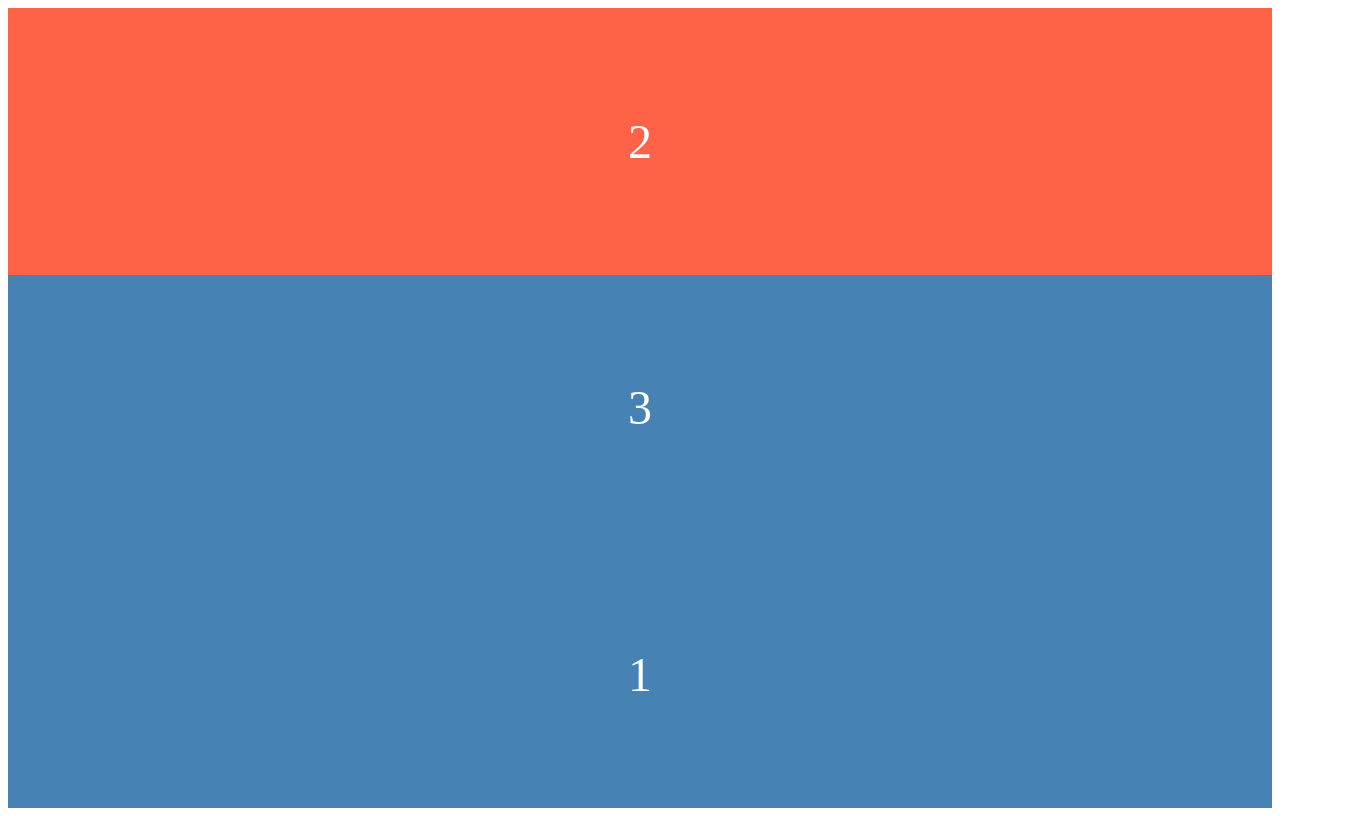
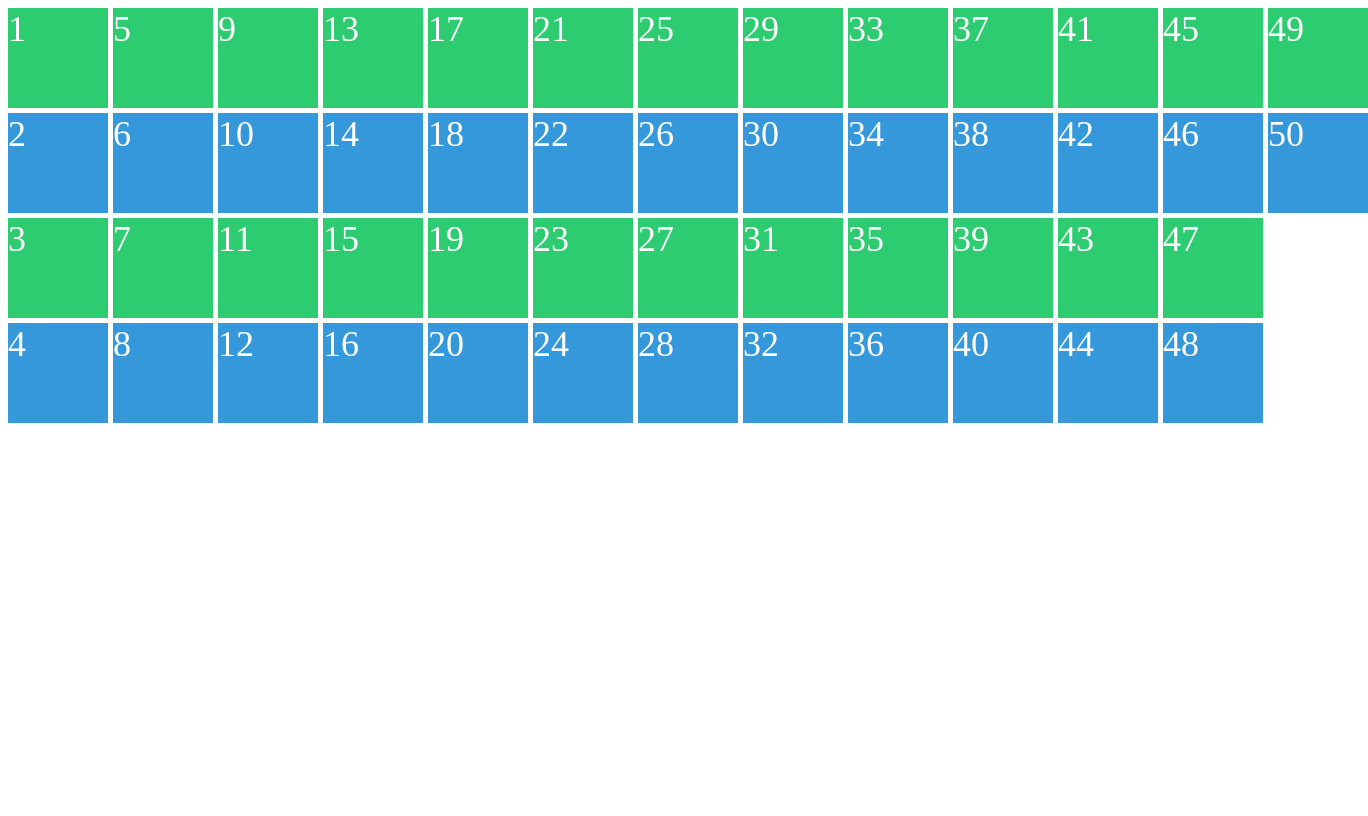
Before and after one commit to reload1bronze/css-masterclass, a plain HTML site: page index.html in a window 1280 px wide. Shown: the whole page, 1368 px wide, since content can reach past the window. Drawn offline with Linux system fonts and the light colour scheme.

Commit message:
css-practice

```diff
--- a/index.html
+++ b/index.html
@@ -8,13 +8,57 @@
     <title>(S)CSS Masterclass</title>
   </head>
   <body>
-    <div class="father">
-      <div class="child">1</div>
-      <div class="child">2</div>
-      <div class="child">3</div>
-      <!-- <div class="child">4</div>
-      <div class="child">5</div>
-      <div class="child">6</div> -->
+    <div class="container">
+      <div class="item">1</div>
+      <div class="item">2</div>
+      <div class="item">3</div>
+      <div class="item">4</div>
+      <div class="item">5</div>
+      <div class="item">6</div>
+      <div class="item">7</div>
+      <div class="item">8</div>
+      <div class="item">9</div>
+      <div class="item">10</div>
+      <div class="item">11</div>
+      <div class="item">12</div>
+      <div class="item">13</div>
+      <div class="item">14</div>
+      <div class="item">15</div>
+      <div class="item">16</div>
+      <div class="item">17</div>
+      <div class="item">18</div>
+      <div class="item">19</div>
+      <div class="item">20</div>
+      <div class="item">21</div>
+      <div class="item">22</div>
+      <div class="item">23</div>
+      <div class="item">24</div>
+      <div class="item">25</div>
+      <div class="item">26</div>
+      <div class="item">27</div>
+      <div class="item">28</div>
+      <div class="item">29</div>
+      <div class="item">30</div>
+      <div class="item">31</div>
+      <div class="item">32</div>
+      <div class="item">33</div>
+      <div class="item">34</div>
+      <div class="item">35</div>
+      <div class="item">36</div>
+      <div class="item">37</div>
+      <div class="item">38</div>
+      <div class="item">39</div>
+      <div class="item">40</div>
+      <div class="item">41</div>
+      <div class="item">42</div>
+      <div class="item">43</div>
+      <div class="item">44</div>
+      <div class="item">45</div>
+      <div class="item">46</div>
+      <div class="item">47</div>
+      <div class="item">48</div>
+      <div class="item">49</div>
+      <div class="item">50</div>
     </div>
   </body>
 </html>
--- a/styles.css
+++ b/styles.css
@@ -1,30 +1,41 @@
-.father {
-  height: 100vh;
-  display: flex;
-  flex-direction: column-reverse;
-  /* justify-content: space-between; */
-  /* align-content: center; */
-  margin: 0px;
-  flex-wrap: nowrap;
+.container {
+  color: white;
+  font-size: 36px;
+  display: grid;
+  gap: 5px;
+  /* height: 50vh */
+  grid-template-columns: repeat(4, 100px);
+  grid-template-rows: repeat(4, 100px);
+  /* place-items: center stretch; */
+  /* justify-content: center; */
+  /* align-content: end; */
+  /* place-content: center end; */
+  /* grid-auto-rows: 100px; */
+  grid-auto-flow: column;
+  grid-auto-columns: 100px;
 }
 
-.child {
-  flex-basis: 300px;
-  background-color: steelblue;
-  /* width: 320px;
-  height: 320px; */
-  display: inline-block;
-  font-size: 48px;
-  color: white;
-  display: flex;
-  justify-content: center;
-  align-items: center;
+.item:nth-child(odd) {
+  background-color: #2ecc71;
 }
 
-.child:nth-child(2) {
-  order: 1;
-  /* align-self: center; */
-  background-color: tomato;
-  /* flex-shrink: 2; */
-  flex-grow: 1;
+.item:nth-child(even) {
+  background-color: #3498db;
 }
+
+
+.header {
+  background-color: #2ecc71;
+  justify-self: center;
+  align-self: end;
+  place-self: center end;
+}
+.content {
+  background-color: #3498db;
+}
+.nav {
+  background-color: #8e44ad;
+}
+.footer {
+  background-color: #f39c12;
+}
```
